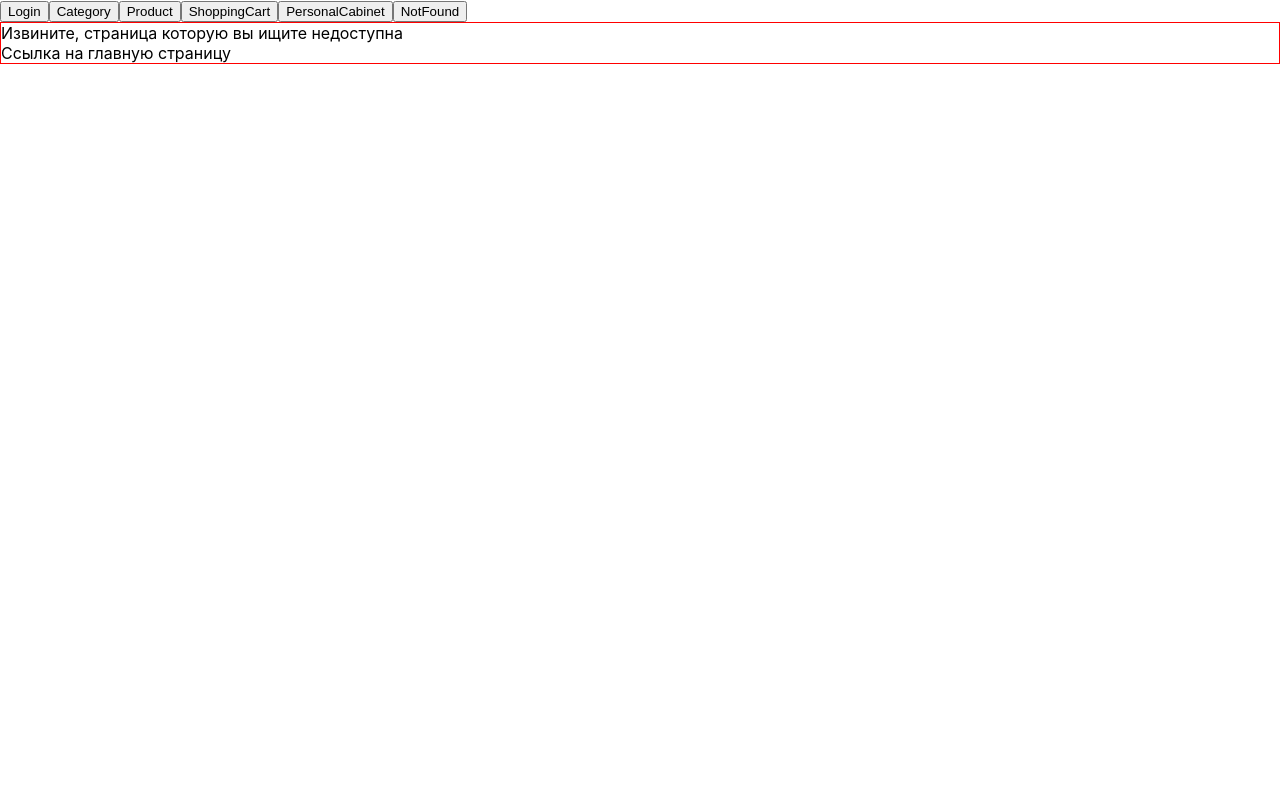
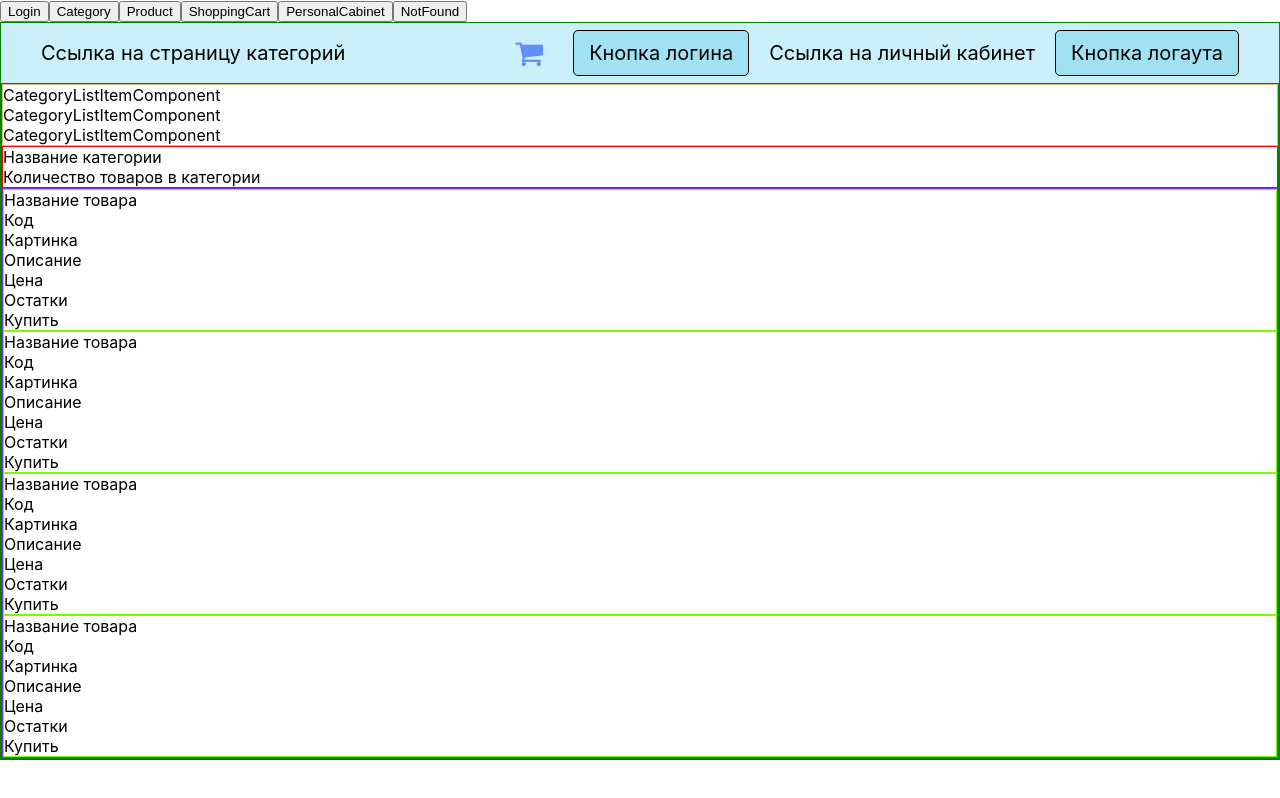
Before and after one commit to yehorStopkin/test-react-app, a React (Create React App) app: page / in a window 1280 px wide. Built offline with nearby package versions, Linux system fonts and the light colour scheme.

Commit message:
Added font-awesome Added base styling for top-bar

```diff
--- a/package.json
+++ b/package.json
@@ -10,6 +10,7 @@
     "@types/node": "^16.11.17",
     "@types/react": "^17.0.38",
     "@types/react-dom": "^17.0.11",
+    "font-awesome": "^4.7.0",
     "react": "^17.0.2",
     "react-dom": "^17.0.2",
     "react-scripts": "5.0.0",
--- a/src/App.tsx
+++ b/src/App.tsx
@@ -9,7 +9,7 @@ import PersonalCabinetComponent from './components/PersonalCabinet/PersonalCabin
 import NotFoundComponent from './components/NotFound/NotFound.component';
 
 function App() {
-    const [currentPage, setCurrentPage] = React.useState<PAGE | null>(null);
+    const [currentPage, setCurrentPage] = React.useState<PAGE | null>(PAGE.CATEGORY);
 
     let currentComponent = getCurrentPage(currentPage);
 
--- a/src/components/Common/TopBar/TopBar.component.css
+++ b/src/components/Common/TopBar/TopBar.component.css
@@ -1,4 +1,59 @@
 .top-bar {
-    border: 1px solid red;
-    background-color: aqua;
+    height: 50px;
+
+    padding: 5px 40px;
+    background-color: rgba(140, 220, 240, 0.452);
+
+    display: flex;
+    justify-content: center;
+    align-items: center;
+
+    font-size: 20px;
 }
+
+.top-bar__left {
+    margin-left: 0;
+}
+
+.top-bar__right {
+    display: flex;
+    align-items: center;
+    justify-content: center;
+
+    margin-left: auto;
+}
+
+.top-bar__action {
+    cursor: pointer;
+}
+
+.top-bar__action:not(:first-child) {
+    margin-left: 20px;
+}
+
+.top-bar__cart {
+    padding: 10px;
+}
+
+.top-bar__cart .fa {
+    color: rgba(57, 108, 247, 0.733);
+    font-size: 30px;
+}
+
+.top-bar__cart:hover .fa {
+    color: rgb(57, 108, 247);
+}
+
+.top-bar__button {
+    display: flex;
+
+    background-color: rgba(140, 220, 240, 0.657);
+
+    border: 1px solid black;
+    padding: 10px 15px;
+    border-radius: 5px;
+}
+
+.top-bar__button:hover {
+    background-color: rgb(140, 220, 240);
+}
--- a/src/components/Common/TopBar/TopBar.component.tsx
+++ b/src/components/Common/TopBar/TopBar.component.tsx
@@ -1,26 +1,31 @@
 import './TopBar.component.css';
 
 function TopBarComponent(props: any) {
+
     return (
         <div className="top-bar">
-            <div>
+            <div className="top-bar__left">
+                <div className="top-bar__categories top-bar__action">
                     Ссылка на страницу категорий
                 </div>
-
-            <div>
-                Картинка корзины со счётчиком товаров
             </div>
 
-            <div>
+            <div className="top-bar__right">
+                <div className="top-bar__cart top-bar__action" >
+                    <i className="fa fa-shopping-cart"></i>
+                </div>
+
+                <div className="top-bar__login top-bar__action top-bar__button">
                     Кнопка логина {/** Если пользователь не авторизирован */}
                 </div>
 
-            <div>
+                <div className="top-bar__personal-cabinet top-bar__action">
                     Ссылка на личный кабинет {/**Если пользователь авторизирован */}
                 </div>
 
-            <div>
+                <div className="top-bar__logout top-bar__action top-bar__button">
                     Кнопка логаута {/** Если пользователь авторизирован */}
+                </div>
             </div>
         </div>
     )
--- a/src/index.tsx
+++ b/src/index.tsx
@@ -3,6 +3,7 @@ import ReactDOM from 'react-dom';
 import './index.css';
 import App from './App';
 import reportWebVitals from './reportWebVitals';
+import '../node_modules/font-awesome/css/font-awesome.css';
 
 ReactDOM.render(
   <React.StrictMode>
```
Also changed, not shown: 1 other file (tests, documents, lock files or other folders). Lines whose indentation alone changed are shown as unchanged.
